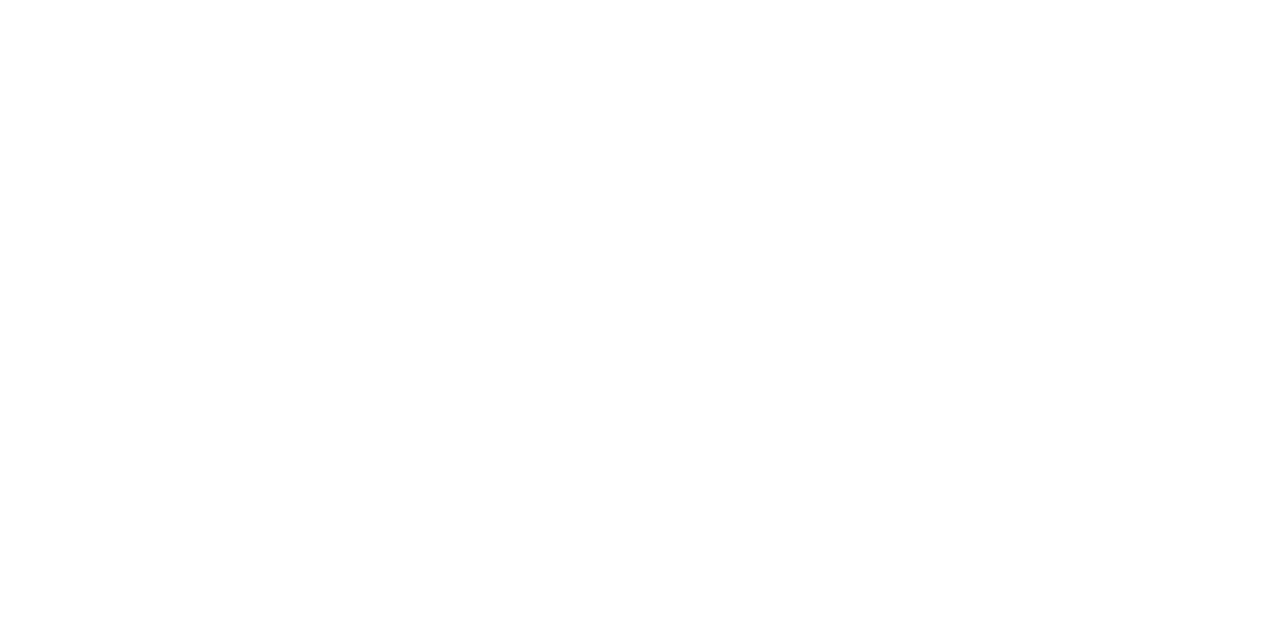
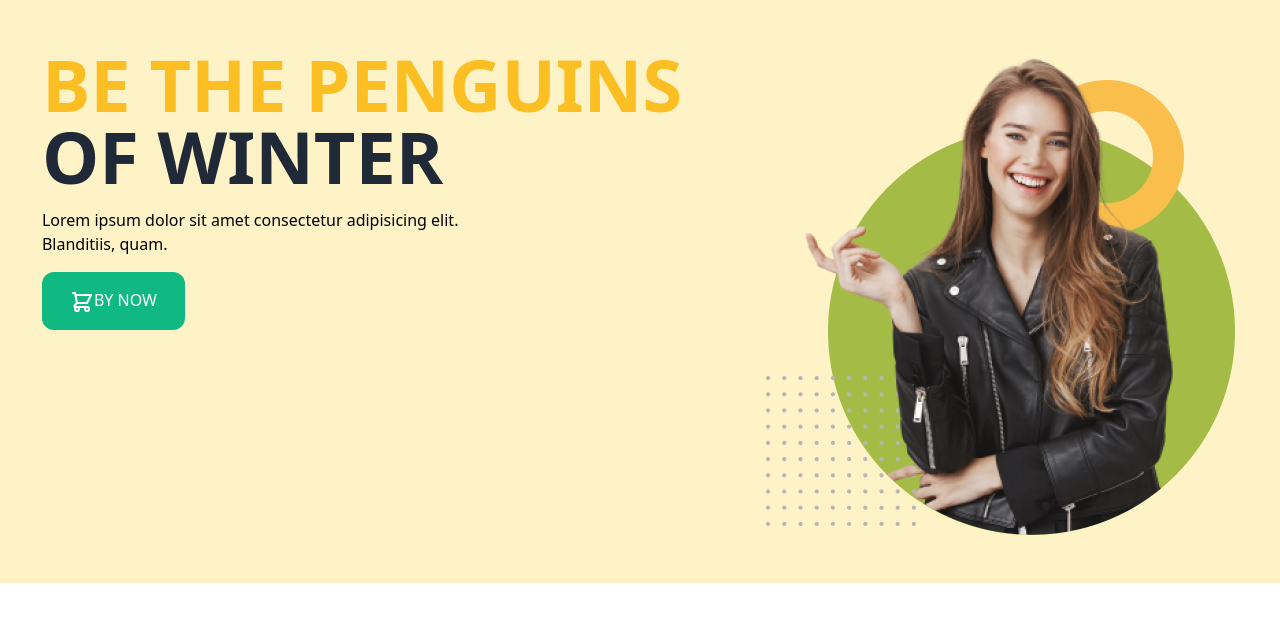
Before and after one commit to kajoldas/penguin-fashion-tailwind, a plain HTML site: page index.html in a window 1280 px wide. Drawn offline with nearby package versions, Linux system fonts and the light colour scheme.

Commit message:
header section add

```diff
--- a/index.html
+++ b/index.html
@@ -5,8 +5,34 @@
     <meta http-equiv="X-UA-Compatible" content="IE=edge">
     <meta name="viewport" content="width=device-width, initial-scale=1.0">
     <title>penguin-fashion</title>
+    <!-- tailwind -->
+    <link href="https://unpkg.com/tailwindcss@^2/dist/tailwind.min.css" rel="stylesheet">
 </head>
 <body>
+    <header class="bg-yellow-100">
+         <section class="container flex justify-around py-12">
+             <div class="space-y-4">
+                <h1 class="text-7xl font-bold uppercase">
+                    <span class="text-yellow-400">Be the penguins </span><br>
+                    <span class="text-gray-800">of winter</span>
+                 </h1>
+                 <p class="w-2/3">Lorem ipsum dolor sit amet consectetur adipisicing elit. Blanditiis, quam.</p>
+                 <button class="text-white uppercase px-7 py-4 bg-green-500 rounded-xl rounded-xl"> <svg xmlns="http://www.w3.org/2000/svg" class=" inline h-6 w-6" fill="none" viewBox="0 0 24 24" stroke="currentColor">
+                    <path stroke-linecap="round" stroke-linejoin="round" stroke-width="2" d="M3 3h2l.4 2M7 13h10l4-8H5.4M7 13L5.4 5M7 13l-2.293 2.293c-.63.63-.184 1.707.707 1.707H17m0 0a2 2 0 100 4 2 2 0 000-4zm-8 2a2 2 0 11-4 0 2 2 0 014 0z" />
+                  </svg>By Now</button>
+             </div>
+             <div>
+                 <img src="images/model.png" alt="">
+             </div>
+         </section>
 
+
+    </header>
+    <main>
+
+    </main>
+    <footer>
+
+    </footer>
 </body>
 </html>
```
Also changed, not shown: icons/Group 33072.png (added), icons/Group 33091.png (added), icons/Group 33102.png (added), icons/green.png (added), icons/image 12.png (added), icons/image 13.png (added), icons/image 14.png (added), icons/shopping-cart 1.png (added), images/jacket-1.png (added), images/jacket-2.png (added), images/jacket-3.png (added), images/jacket-4.png (added), images/jacket-5.png (added), images/jacket-6.png (added), 3 more files.
